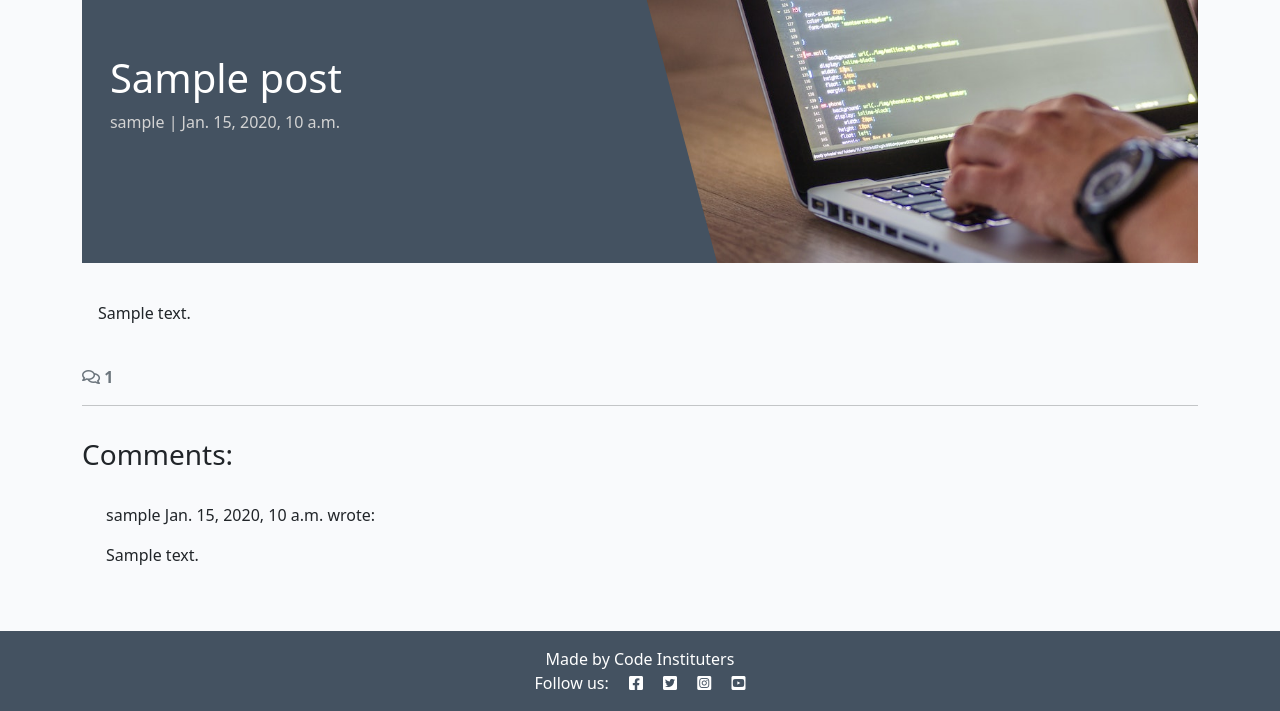
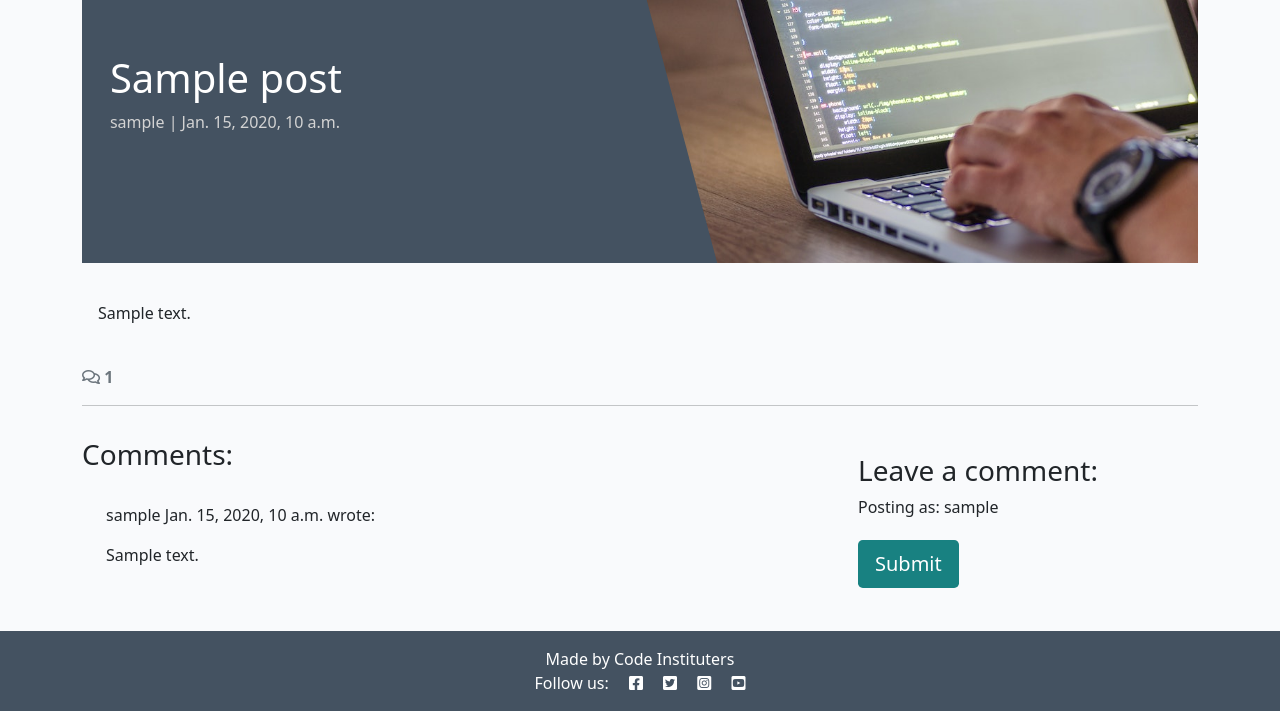
Before and after one commit to Hodoo08/django_project_blog, a Django app: a page that uses blog/templates/blog/post_detail.html in a window 1280 px wide. Shown: the part 127-838 px from the top of the page. Run offline with Django 4.2, Linux system fonts and the light colour scheme; a user stored in the database is signed in; tables that the repository leaves empty hold one stand-in row (values such as "Sample post"); parts of the project's set-up code (start-up, migrations or seed data) failed here and were passed over; some libraries are stand-ins or nearby versions.

Commit message:
added crispy forms to views

```diff
--- /dev/null
+++ b/blog/forms.py
@@ -0,0 +1,8 @@
+from .models import Comment
+from django import forms
+
+
+class CommentForm(forms.ModelForm):
+    class Meta:
+        model = Comment
+        fields = ('body',)
--- a/blog/models.py
+++ b/blog/models.py
@@ -24,6 +24,7 @@ class Post(models.Model):
     excerpt = models.TextField(blank=True)
     updated_on = models.DateTimeField(auto_now=True)
 
+
 class comment(models.Model):
     post = models.ForeignKey(
         Post,
--- a/blog/templates/blog/post_detail.html
+++ b/blog/templates/blog/post_detail.html
@@ -1,5 +1,6 @@
 {% extends 'base.html' %} {% block content %}
 {% load static %}
+{% load crispy_forms_tags %}
 
 <div class="masthead">
     <div class="container">
@@ -70,7 +71,23 @@
         {% endfor %}
       </div>
     </div>
-  </div>
+    <!-- Creating New Comments -->
+    <div class="col-md-4 card mb-4 mt-3">
+        <div class="card-body">
+          {% if user.is_authenticated %}
+          <h3>Leave a comment:</h3>
+          <p>Posting as: {{ user.username }}</p>
+          <form id="commentForm" method="post"
+            style="margin-top: 1.3em;">
+            {{ comment_form | crispy }}
+            {% csrf_token %}
+            <button id="submitButton" type="submit"
+              class="btn btn-signup btn-lg">Submit</button>
+          </form>
+          {% else %}
+          <p>Log in to leave a comment</p>
+          {% endif %}
+        </div>
+    </div>
 </div>
-
 {% endblock content %}
--- a/blog/views.py
+++ b/blog/views.py
@@ -1,6 +1,7 @@
 from django.shortcuts import render, get_object_or_404
 from django.views import generic
 from .models import Post
+from .forms import CommentForm
 
 # Create your views here.
 
@@ -29,6 +30,7 @@ def post_detail(request, slug):
     post = get_object_or_404(queryset, slug=slug)
     comments = post.comments.all().order_by("-created_on")
     comment_count = post.comments.filter(approved=True).count()
+    comment_form = CommentForm()
 
     return render(
         request,
@@ -37,5 +39,6 @@ def post_detail(request, slug):
             "post": post,
             "comments": comments,
             "comment_count": comment_count,
+            "comment_form": comment_form,
          },
     )
--- a/codestar/settings.py
+++ b/codestar/settings.py
@@ -47,6 +47,8 @@ INSTALLED_APPS = [
     "allauth",
     "allauth.account",
     "allauth.socialaccount",
+    "crispy_forms",
+    "crispy_bootstrap5",
     "blog",
     "django_summernote",
     "about",
@@ -56,6 +58,9 @@ INSTALLED_APPS = [
 SITE_ID = 1
 LOGIN_REDIRECT_URL = '/'
 LOGOUT_REDIRECT_URL = '/'
+
+CRISPY_ALLOWED_TEMPLATE_PACKS = "bootstrap5"
+CRISPY_TEMPLATE_PACK = "bootstrap5"
 
 MIDDLEWARE = [
     "django.middleware.security.SecurityMiddleware",
--- a/requirements.txt
+++ b/requirements.txt
@@ -3,11 +3,13 @@ bleach==6.2.0
 certifi==2024.12.14
 cffi==1.17.1
 charset-normalizer==3.4.1
+crispy-bootstrap5==0.7
 cryptography==44.0.2
 defusedxml==0.7.1
 dj-database-url==0.5.0
 Django==4.2.20
 django-allauth==0.57.2
+django-crispy-forms==2.3
 django-summernote==0.8.20.0
 gunicorn==20.1.0
 idna==3.10
```
